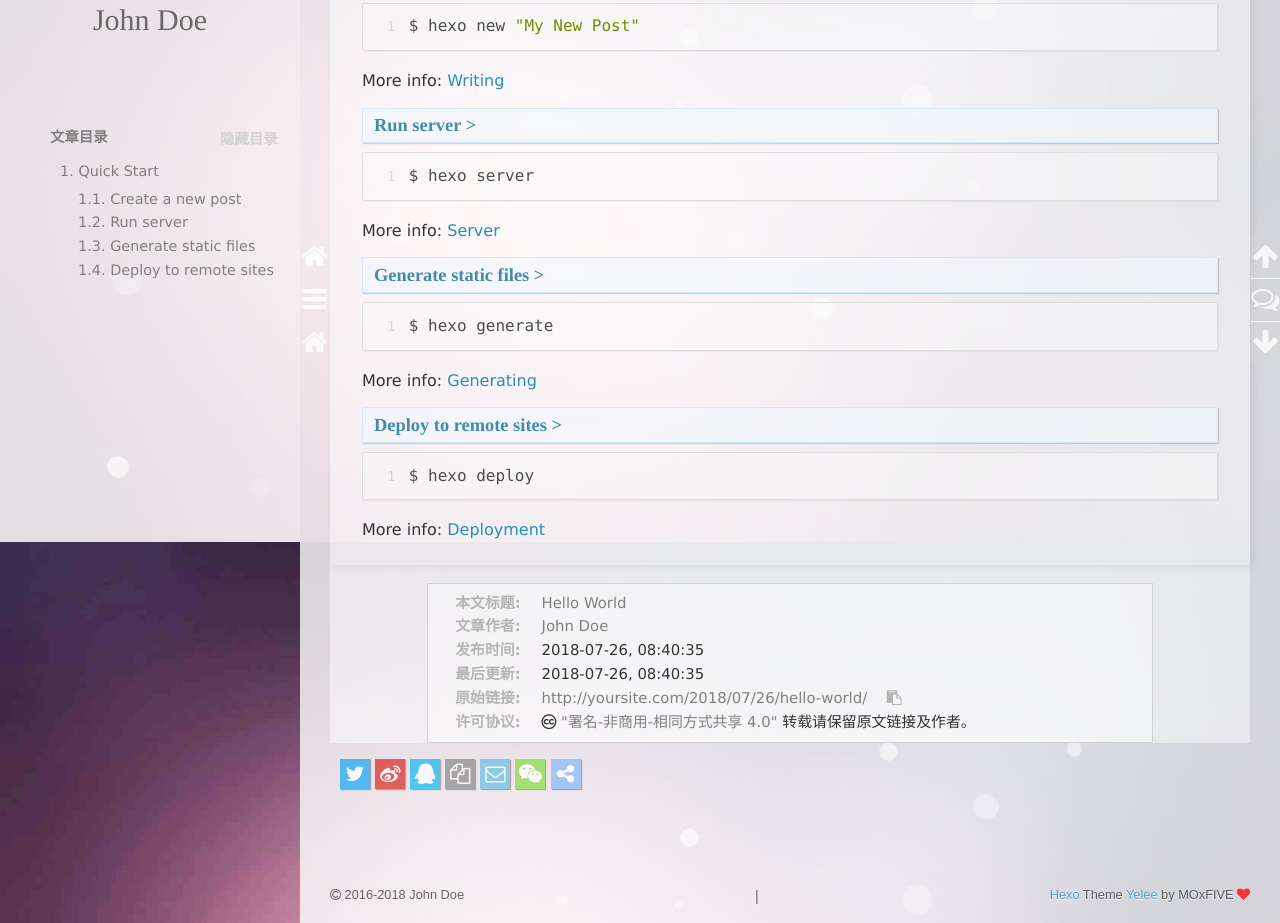
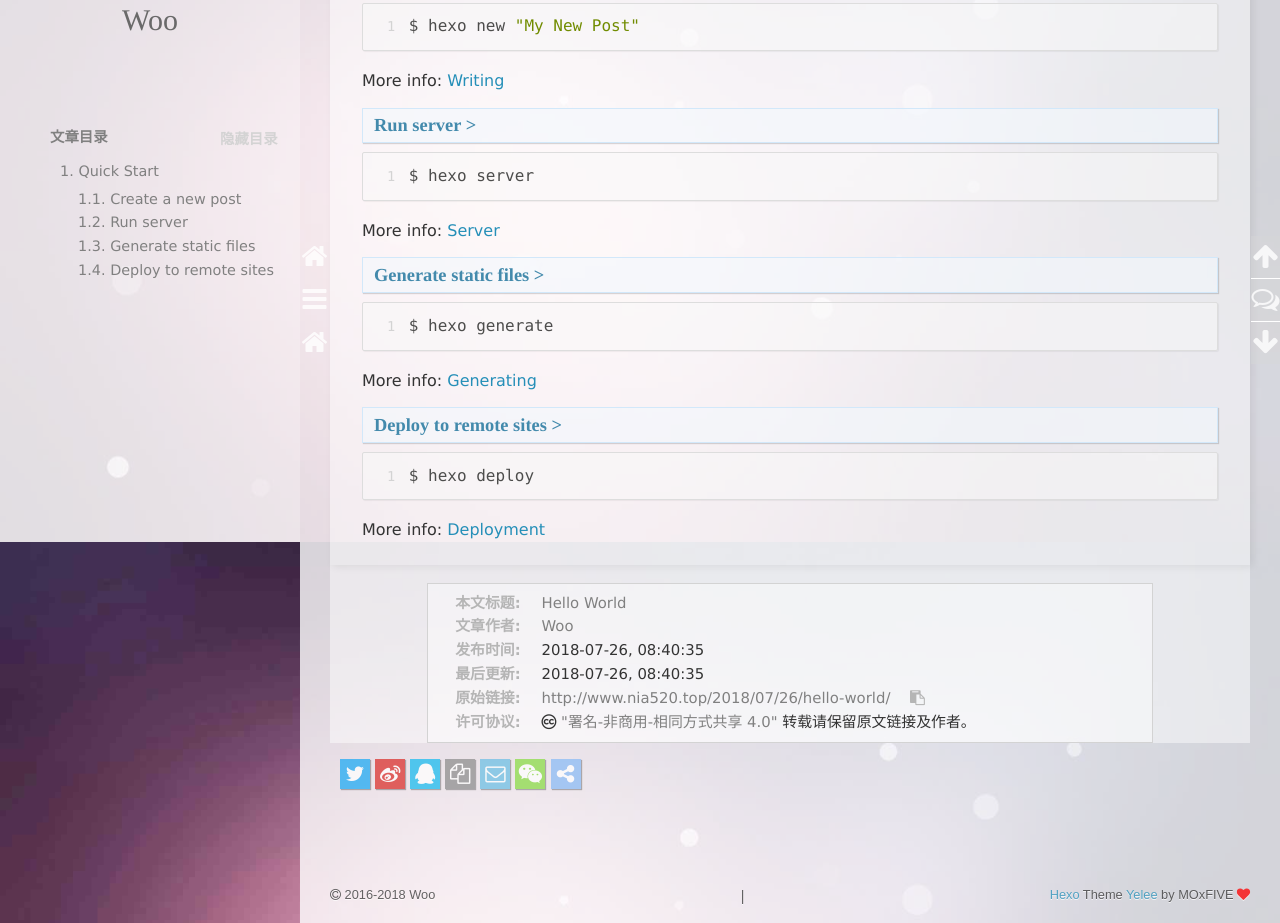
Before and after one commit to AINIforever/AINIforever.github.io, a plain HTML site: page 2018/07/26/hello-world/index.html in a window 1280 px wide. Shown: the part 258-1181 px from the top of the page. Drawn offline with nearby package versions, Linux system fonts and the light colour scheme; some packages are replaced by stand-ins of ours; a script that the page names is missing.

Commit message:
Site updated: 2018-07-26 10:18:17

```diff
--- a/2018/07/26/hello-world/index.html
+++ b/2018/07/26/hello-world/index.html
@@ -11,14 +11,14 @@
 <meta http-equiv="X-UA-Compatible" content="IE=edge, chrome=1" />
 <meta name="viewport" content="width=device-width, initial-scale=1, maximum-scale=1, user-scalable=no">
 <meta name="format-detection" content="telephone=no" />
-<meta name="author" content="John Doe" />
+<meta name="author" content="Woo" />
 
 
 
 <meta name="description" content="Welcome to Hexo! This is your very first post. Check documentation for more info. If you get any problems when using Hexo, you can find the answer in troubleshooting or you can ask me on GitHub. Quick">
 <meta property="og:type" content="article">
 <meta property="og:title" content="Hello World">
-<meta property="og:url" content="http://yoursite.com/2018/07/26/hello-world/index.html">
+<meta property="og:url" content="http://www.nia520.top/2018/07/26/hello-world/index.html">
 <meta property="og:site_name" content="Hexo">
 <meta property="og:description" content="Welcome to Hexo! This is your very first post. Check documentation for more info. If you get any problems when using Hexo, you can find the answer in troubleshooting or you can ask me on GitHub. Quick">
 <meta property="og:locale" content="default">
@@ -100,7 +100,7 @@
             <img src="/img/avatar.png" class="animated zoomIn">
         </a>
         <hgroup>
-          <h1 class="header-author"><a href="/">John Doe</a></h1>
+          <h1 class="header-author"><a href="/">Woo</a></h1>
         </hgroup>
 
 
@@ -217,7 +217,7 @@
       <nav id="mobile-nav">
       <div class="overlay">
           <div class="slider-trigger"></div>
-          <h1 class="header-author js-mobile-header hide"><a href="/" title="回到主页">John Doe</a></h1>
+          <h1 class="header-author js-mobile-header hide"><a href="/" title="回到主页">Woo</a></h1>
       </div>
     <div class="intrude-less">
         <header id="header" class="inner">
@@ -225,7 +225,7 @@
                 <img src="/img/avatar.png" class="animated zoomIn">
             </a>
             <hgroup>
-              <h1 class="header-author"><a href="/" title="回到主页">John Doe</a></h1>
+              <h1 class="header-author"><a href="/" title="回到主页">Woo</a></h1>
             </hgroup>
 
             <nav class="header-menu">
@@ -311,12 +311,12 @@
 
     <div class="copyright">
         <p><span>本文标题:</span><a href="/2018/07/26/hello-world/">Hello World</a></p>
-        <p><span>文章作者:</span><a href="/" title="回到主页">John Doe</a></p>
+        <p><span>文章作者:</span><a href="/" title="回到主页">Woo</a></p>
         <p><span>发布时间:</span>2018-07-26, 08:40:35</p>
         <p><span>最后更新:</span>2018-07-26, 08:40:35</p>
         <p>
-            <span>原始链接:</span><a class="post-url" href="/2018/07/26/hello-world/" title="Hello World">http://yoursite.com/2018/07/26/hello-world/</a>
-            <span class="copy-path" data-clipboard-text="原文: http://yoursite.com/2018/07/26/hello-world/　　作者: John Doe" title="点击复制文章链接"><i class="fa fa-clipboard"></i></span>
+            <span>原始链接:</span><a class="post-url" href="/2018/07/26/hello-world/" title="Hello World">http://www.nia520.top/2018/07/26/hello-world/</a>
+            <span class="copy-path" data-clipboard-text="原文: http://www.nia520.top/2018/07/26/hello-world/　　作者: Woo" title="点击复制文章链接"><i class="fa fa-clipboard"></i></span>
             <script> var clipboard = new Clipboard('.copy-path'); </script>
         </p>
         <p>
@@ -412,7 +412,7 @@
         <div id="footer-info">
             <div class="footer-left">
                 <i class="fa fa-copyright"></i>
-                2016-2018 John Doe
+                2016-2018 Woo
             </div>
             <div class="footer-right">
                 <a href="http://hexo.io/" target="_blank" title="快速、简洁且高效的博客框架">Hexo</a>  Theme <a href="https://github.com/MOxFIVE/hexo-theme-yelee" target="_blank" title="简而不减 Hexo 双栏博客主题  v3.5">Yelee</a> by MOxFIVE <i class="fa fa-heart animated infinite pulse"></i>
```
Also changed, not shown: archives/2018/07/index.html (+6 -6 lines), archives/2018/index.html (+6 -6 lines), archives/index.html (+6 -6 lines), index.html (+6 -6 lines).
